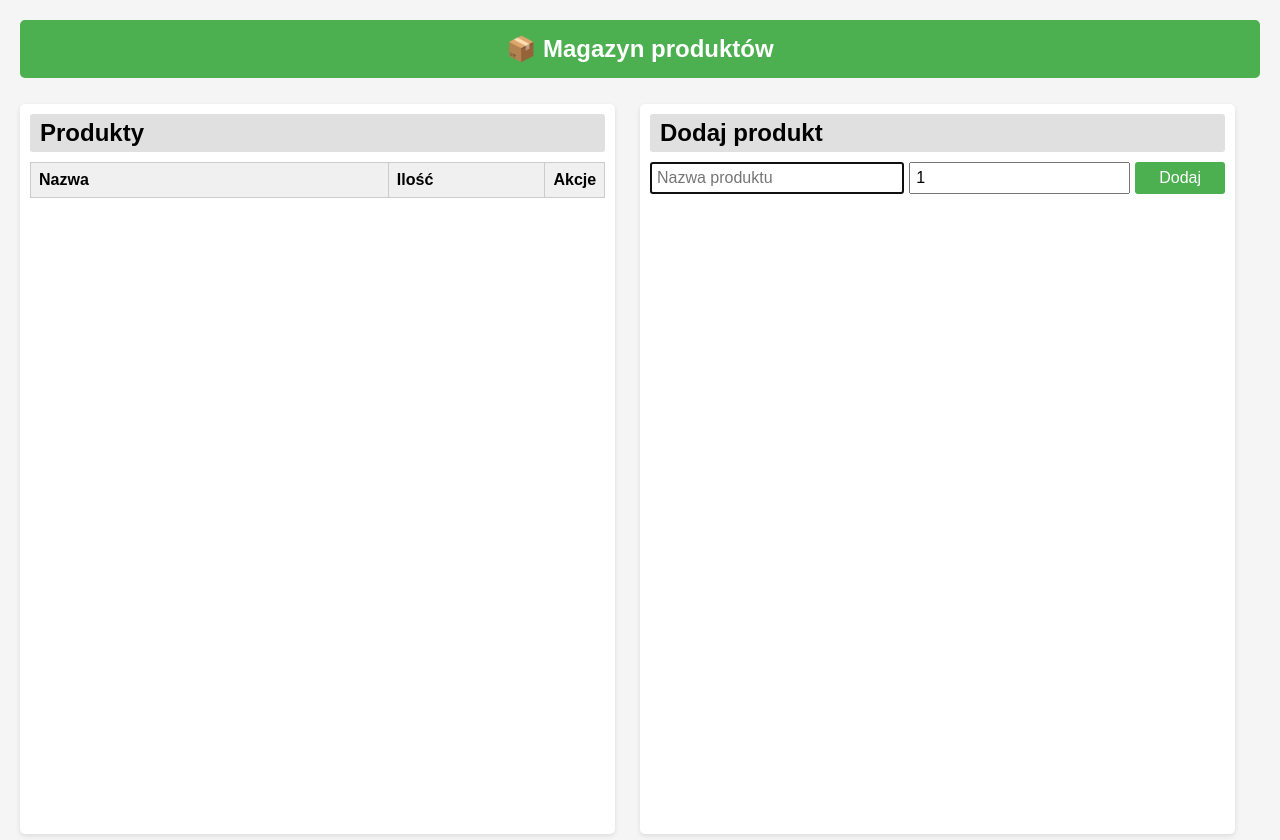
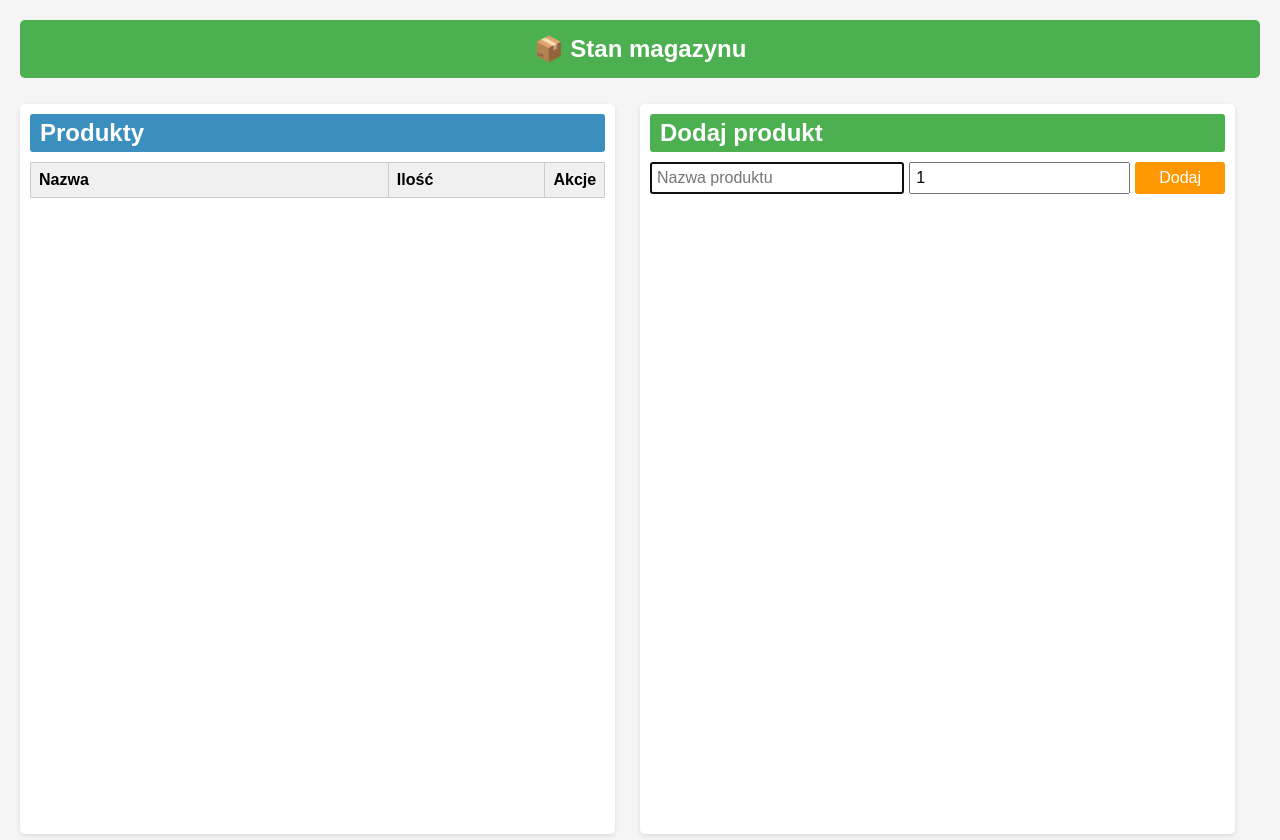
Before and after one commit to kris19000/magazyn, a Flask app: page / in a window 1280 px wide. Run offline with Flask 3, Linux system fonts and the light colour scheme; data that the repository does not hold is empty.

Commit message:
Update index.html

```diff
--- a/templates/index.html
+++ b/templates/index.html
@@ -2,7 +2,7 @@
 <html lang="pl">
 <head>
     <meta charset="UTF-8">
-    <title>Magazyn</title>
+    <title>Stan magazynu</title>
     <style>
         body {
             font-family: Arial, sans-serif;
@@ -18,7 +18,7 @@
         /* Nagłówek całej strony */
         header {
             width: 100%;
-            background-color: #4CAF50;
+            background-color: #4CAF50; /* Zielony */
             color: white;
             padding: 15px;
             margin-bottom: 10px;
@@ -44,9 +44,10 @@
 
         .products-container h2 {
             margin: 0 0 10px 0;
-            background-color: #e0e0e0;
+            background-color: #3b8fbf; /* Niebieski kolor dla nagłówka */
             padding: 5px 10px;
             border-radius: 3px;
+            color: white;
         }
 
         .products-table-wrapper {
@@ -94,9 +95,10 @@
 
         .add-container h2 {
             margin: 0 0 10px 0;
-            background-color: #e0e0e0;
+            background-color: #4CAF50; /* Zielony */
             padding: 5px 10px;
             border-radius: 3px;
+            color: white;
         }
 
         .add-container form {
@@ -121,7 +123,7 @@
             flex: 1;
             padding: 5px;
             font-size: 1em;
-            background-color: #4CAF50;
+            background-color: #4CAF50; /* Zielony */
             color: white;
             border: none;
             cursor: pointer;
@@ -130,6 +132,15 @@
 
         .add-container button:hover {
             background-color: #45a049;
+        }
+
+        /* Przycisk "Zmień" pomarańczowy */
+        button[type="submit"] {
+            background-color: #FF9800; /* Pomarańczowy */
+        }
+
+        button[type="submit"]:hover {
+            background-color: #e68900;
         }
 
         /* Responsywność na mniejsze ekrany */
@@ -142,7 +153,7 @@
 </head>
 <body>
 
-<header>📦 Magazyn produktów</header>
+<header>📦 Stan magazynu</header>
 
 <!-- Lewa kolumna: tabela produktów -->
 <div class="products-container">
```
